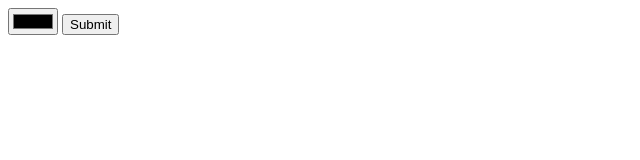
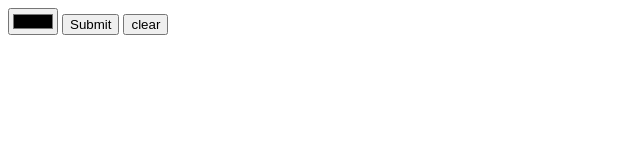
Before and after one commit to awirt/colorpicker, a plain HTML site: page index.html in a window 1280 px wide. Shown: the whole page, without its empty margins (0-640 px from the left). Drawn offline with nearby package versions, Linux system fonts and the light colour scheme.

Commit message:
add clear color button

```diff
--- a/index.html
+++ b/index.html
@@ -8,6 +8,7 @@
   <body>
     <input class="color" type="color">
     <input class="change-color" type="submit">
+    <input class="delete-color" type="submit" value="clear">
     <div class="color-here"></div>
     <script src="https://ajax.googleapis.com/ajax/libs/jquery/2.1.3/jquery.min.js"></script>
     <script src="./index.js"></script>
```
